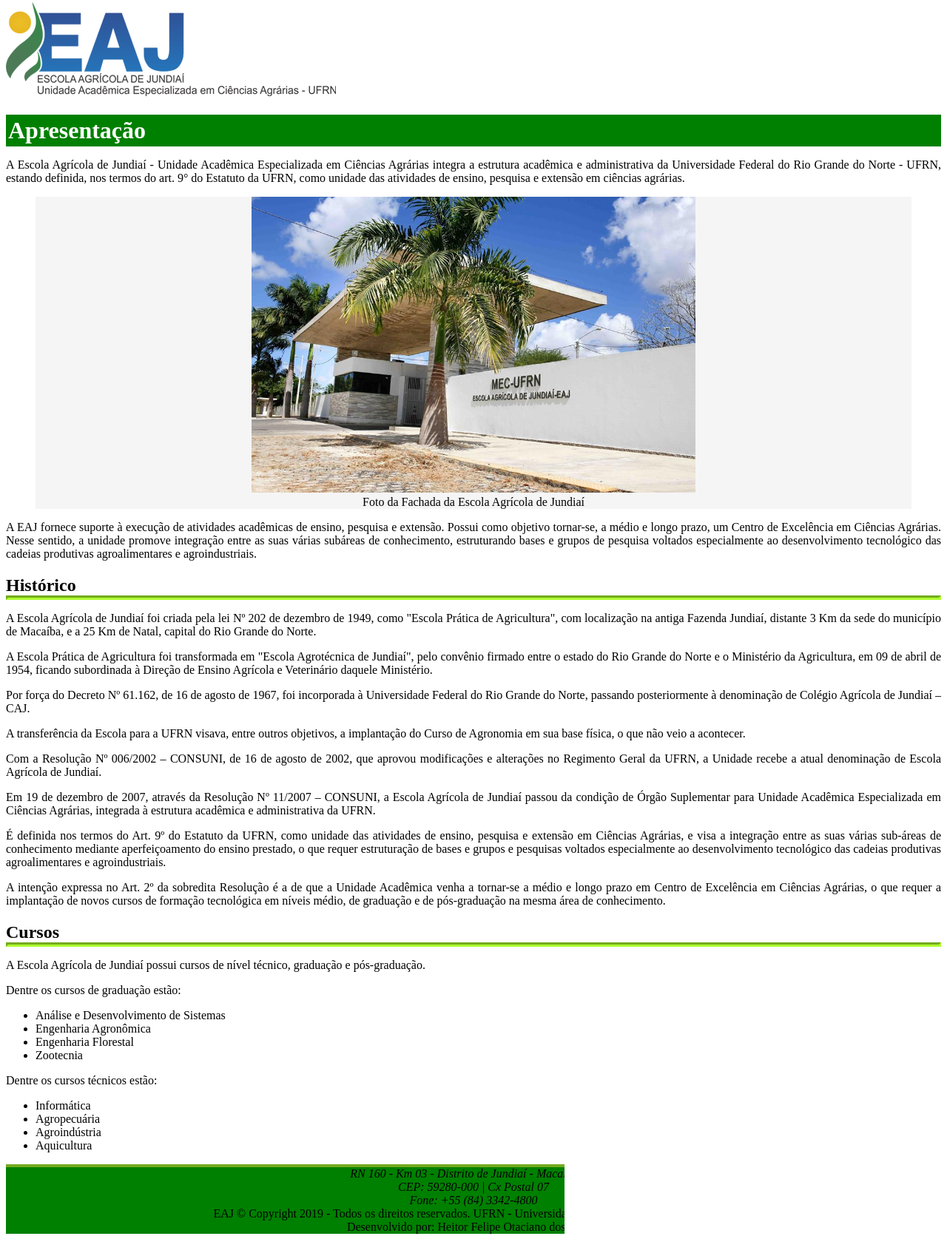
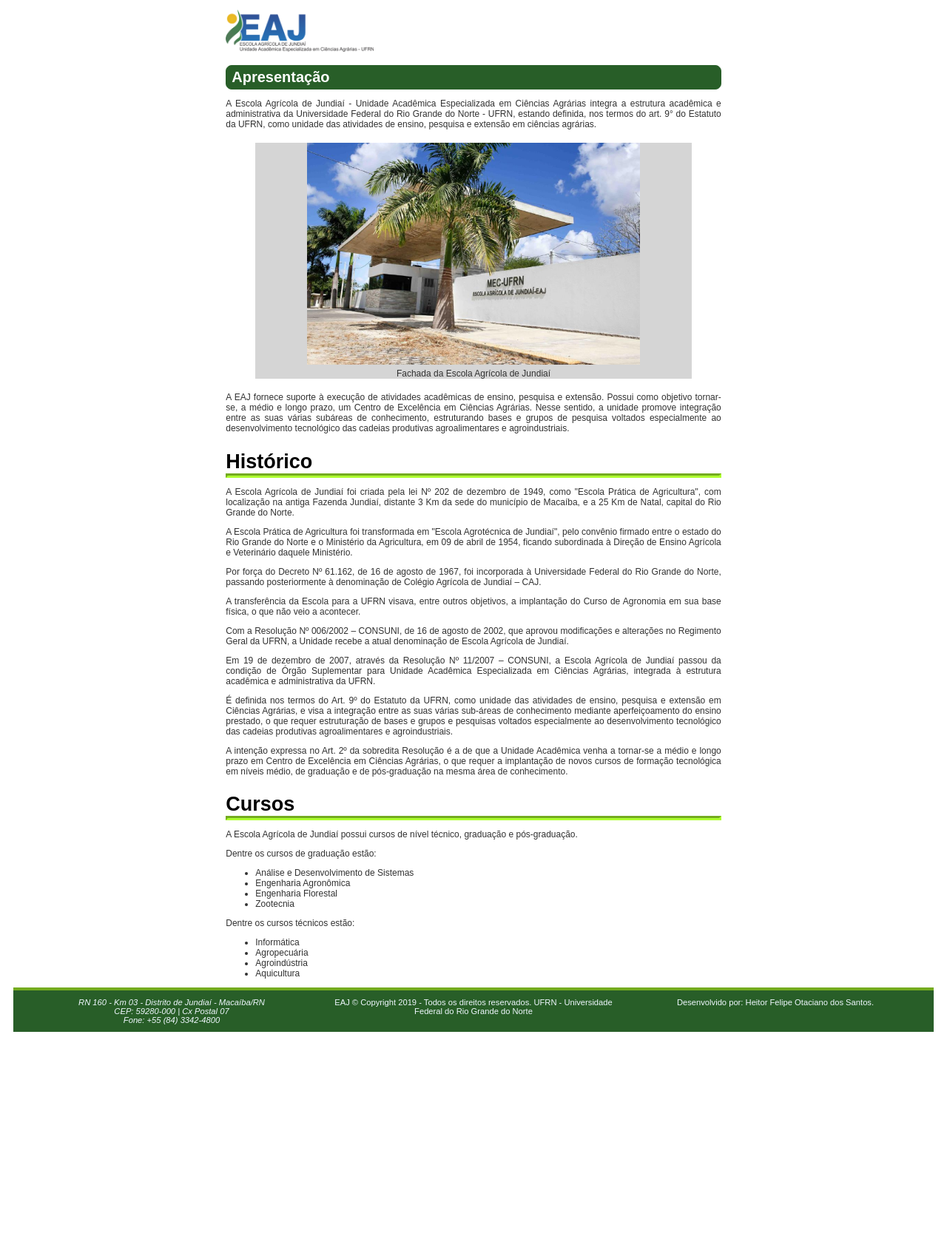
Before and after one commit to HeitorOSdev/PVAW-Tarefa-1, a plain HTML site: page index.html in a window 1280 px wide. Shown: the part 5-1676 px from the top of the page at 74% size. After the commit the page ends 1418 px from the top, so only its background shows below. Drawn offline with Linux system fonts and the light colour scheme.

Commit message:
Agora, com esse newGate, vou finalmente conseguir atualizar o trabalho1, sem erros de uso de Git, assim espero

```diff
--- a/index.html
+++ b/index.html
@@ -9,7 +9,8 @@
 </head>
 
 <body>
-    <img src="logo.png" />
+    <main>
+        <img src="logo.png" class="logo" />
         <h1 class="class">Apresentação</h1>
         <p>
             A Escola Agrícola de Jundiaí - Unidade Acadêmica Especializada em Ciências Agrárias integra a estrutura acadêmica e administrativa da
@@ -18,8 +19,8 @@
         </p>
 
         <figure>
-        <img src="EAJ.png" />
-        <figcaption>Foto da Fachada da Escola Agrícola de Jundiaí</figcaption>
+            <img src="EAJ.png"/>
+            <figcaption>Fachada da Escola Agrícola de Jundiaí</figcaption>
         </figure>
 
         <p>
@@ -90,20 +91,20 @@
                 <li>Aquicultura</li>
             </ul>
         </section>
-
+    </main>
     <!--Rodapé da página !-->
-    <footer class="funcione">
-        <address>
+    <footer class="footer">
+        <address class="footerElement">
             RN 160 - Km 03 - Distrito de Jundiaí - Macaíba/RN <br/>
             CEP: 59280-000 | Cx Postal 07 <br/>
             Fone: +55 (84) 3342-4800 <br/>
         </address>
-        <div>
+        <div class="footerElement">
             EAJ © Copyright 2019 - Todos os direitos reservados.
             UFRN - Universidade Federal do Rio Grande do Norte
         </div>
-        <div>
-            Desenvolvido por: Heitor Felipe Otaciano dos Santos
+        <div class="footerElement">
+            Desenvolvido por: Heitor Felipe Otaciano dos Santos.
         </div>
     </footer>
 
--- a/style.css
+++ b/style.css
@@ -2,14 +2,8 @@
     text-align: justify;
 }
 
-.class {
-    border: 3px double green;
-    background-color: green;
-    color: white;
-}
-
 figure{
-    background-color:whitesmoke;
+    background-color:rgb(213, 213, 213);
     justify-content:center;
     text-align:center;
 }
@@ -26,10 +20,73 @@
     margin-bottom: 0px;
 }
 
-.funcione {
-    background-color: green;
+img {
+    width: 450px;
+    height: auto;
+    align-items: center;
+}
+
+p, figcaption, ul{
+    font-size: 12px;
+    color: rgb(49, 49, 49);
+}
+
+body {
+    font-family:Arial;
+}
+
+main {
+    padding-left: 7.6cm;
+    padding-right: 7.6cm;
+}
+
+.class { /*essa class é para o primeiro h1*/
+    border: 3px double rgb(40, 94, 40);
+    background-color: rgb(40, 94, 40);
+    color: white;
+    font-size: 20px;
+    padding: 2px;
+    padding-left: 5px;
+    border-radius: 0.5rem;
+    /*uma outra solução que encontrei e usei o "0.5rem":
+    border-top-left-radius: 0.5rem;
+    border-top-right-radius: 0.5rem;
+    border-bottom-left-radius: 0.5rem;
+    border-bottom-right-radius: 0.5rem;*/
+}
+
+.footer {
+    background-color: rgb(40, 94, 40);
     border-top: 4px inset greenyellow;
-    text-align:center;
-    justify-content: row;
-    justify-items: row;
+    display: flex;
+    justify-content: space-between;
+    padding: 10px;
+    color: aliceblue;
+    font-size: 0.6rem;
 }
+
+.logo {
+    width: 350px;
+    height: auto;
+}
+
+body {
+    font-size: 18px;
+    padding: 10px;
+}
+
+img.logo {
+    width: 200px;
+    height: auto;
+}
+
+.footer {
+    display: flex;
+    justify-content: space-between;
+    text-align: center;
+    font-size: 0.7rem;
+}
+
+.footer .footerElement {
+    flex: 1;
+}
```
Lines whose indentation alone changed are shown as unchanged.
